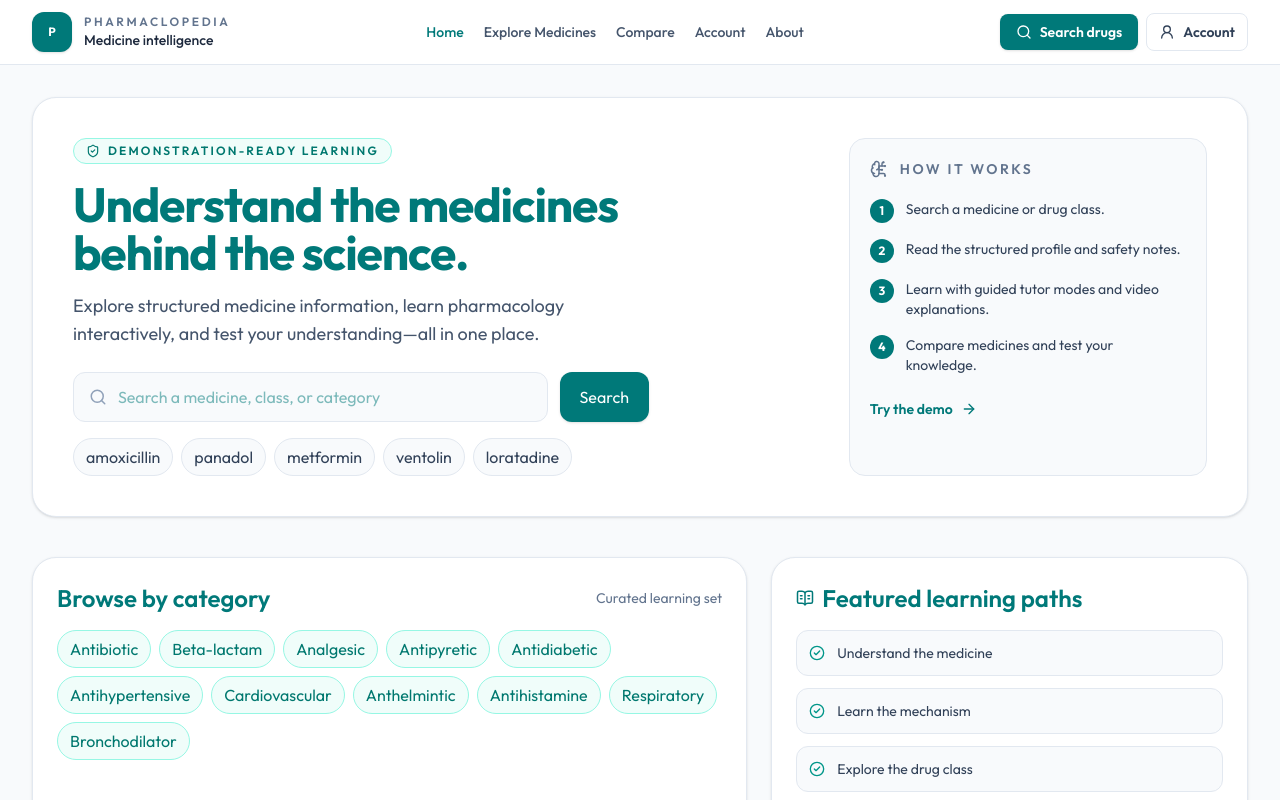
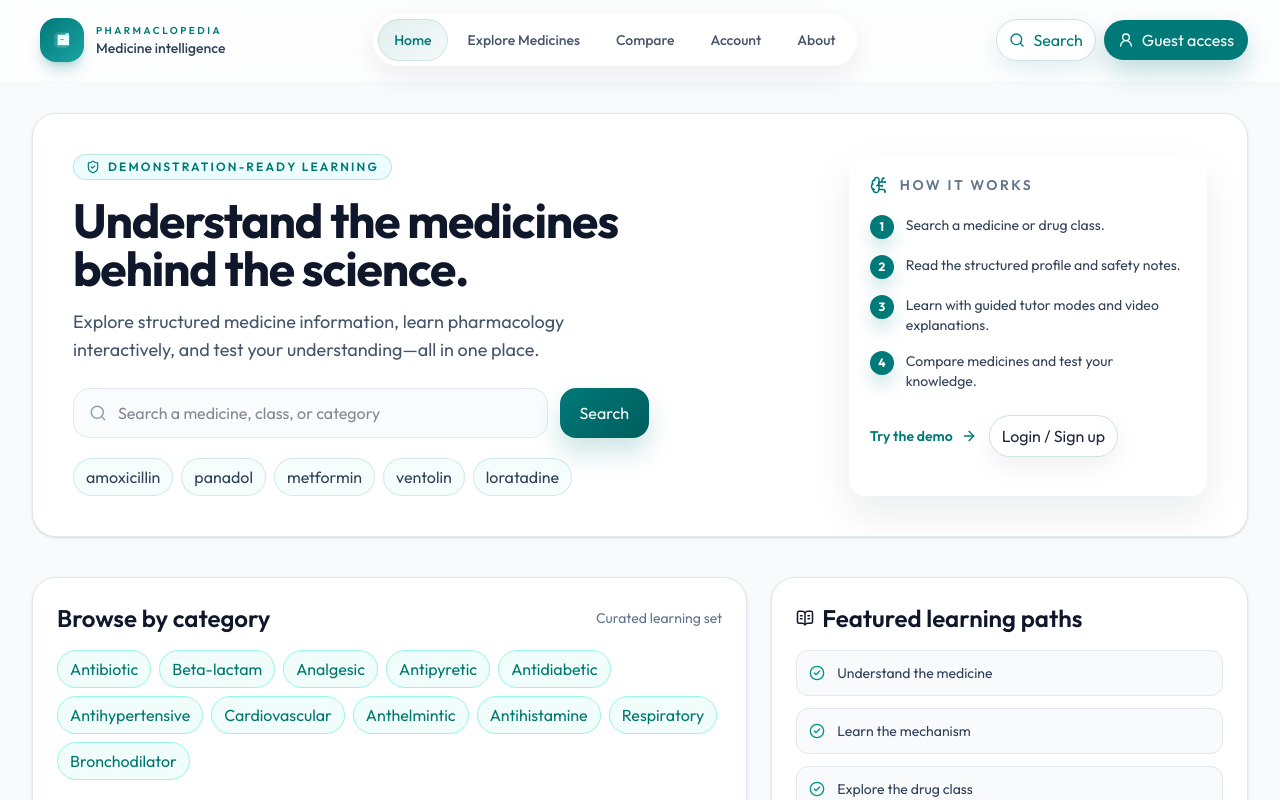
Before and after one commit to drisaden/pharmaclopedia, a React (Vite) app: page / in a window 1280 px wide. Shown: the top 800 px of the page. Built offline with nearby package versions, Linux system fonts and the light colour scheme.

Commit message:
feat: enhance navigation and authentication UI with new components and styles

```diff
--- a/src/App.tsx
+++ b/src/App.tsx
@@ -7,11 +7,14 @@ import {
   ChevronRight,
   CircleHelp,
   FlaskConical,
+  LogIn,
   Search,
   ShieldCheck,
+  Sparkles,
   Stethoscope,
   UserRound,
   Video,
+  X,
 } from 'lucide-react'
 import {
   BrowserRouter,
@@ -41,13 +44,15 @@ const formatList = (list: string[] | undefined, fallback = 'Information not avai
   list && list.length ? list.join(', ') : fallback
 
 function App() {
+  const [showAuthModal, setShowAuthModal] = useState(false)
+
   return (
     <BrowserRouter>
       <div className="min-h-screen bg-slate-50 text-slate-900">
-        <Header />
+        <Header onOpenAuth={() => setShowAuthModal(true)} />
         <main className="mx-auto max-w-7xl px-4 pb-16 pt-8 sm:px-6 lg:px-8">
           <Routes>
-            <Route path="/" element={<HomePage />} />
+            <Route path="/" element={<HomePage onOpenAuth={() => setShowAuthModal(true)} />} />
             <Route path="/search" element={<SearchPage />} />
             <Route path="/medicine/:id" element={<MedicineProfilePage />} />
             <Route path="/medicine/:id/teach" element={<TeachPage />} />
@@ -59,51 +64,138 @@ function App() {
           </Routes>
         </main>
         <Footer />
+        <AuthModal isOpen={showAuthModal} onClose={() => setShowAuthModal(false)} />
       </div>
     </BrowserRouter>
   )
 }
 
-function Header() {
+function Header({ onOpenAuth }: { onOpenAuth: () => void }) {
+  const [showSearch, setShowSearch] = useState(false)
+  const [query, setQuery] = useState('')
+  const navigate = useNavigate()
+
+  const handleSearch = (event: React.FormEvent<HTMLFormElement>) => {
+    event.preventDefault()
+    const term = query.trim()
+    setShowSearch(false)
+    navigate(term ? `/search?q=${encodeURIComponent(term)}` : '/search')
+  }
+
   return (
-    <header className="sticky top-0 z-40 border-b border-slate-200 bg-white/90 backdrop-blur-sm">
-      <div className="mx-auto flex max-w-7xl items-center justify-between gap-3 px-4 py-3 sm:px-6 lg:px-8">
-        <Link to="/" className="flex items-center gap-3">
-          <div className="flex h-10 w-10 items-center justify-center rounded-xl bg-slate-900 text-xs font-bold text-white shadow-sm">P</div>
+    <header className="sticky top-0 z-40 border-b border-white/60 bg-white/75 backdrop-blur-xl">
+      <div className="mx-auto max-w-7xl px-4 sm:px-6 lg:px-8">
+        <div className="relative flex items-center justify-between gap-3 py-3">
+          <Link to="/" className="flex items-center gap-3 rounded-2xl px-2 py-1.5 transition hover:scale-[1.01]">
+            <div className="flex h-11 w-11 items-center justify-center rounded-2xl bg-gradient-to-br from-[#007979] to-[#1ca3a3] shadow-lg shadow-[#007979]/25">
+              <svg viewBox="0 0 64 64" className="h-7 w-7" fill="none" xmlns="http://www.w3.org/2000/svg" aria-label="Pharmaclopedia logo">
+                <rect x="14" y="14" width="36" height="36" rx="10" fill="rgba(255,255,255,0.14)"/>
+                <path d="M22 20h6v24h-6V20Zm6 0h8v10h-8V20Zm0 12h8v12h-8V32Zm-6 0h6v12h-6V32Zm14-12h6v24h-6V20Zm6 0h6v24h-6V20Z" fill="#E8FFFE"/>
+                <circle cx="44" cy="20" r="4" fill="#B7FFF5"/>
+              </svg>
+            </div>
             <div>
-            <div className="text-xs font-semibold uppercase tracking-[0.22em] text-slate-500">PHARMACLOPEDIA</div>
-            <div className="text-sm font-medium text-slate-800">Medicine intelligence</div>
+              <div className="text-[10px] font-semibold uppercase tracking-[0.25em] text-[#007979]">PHARMACLOPEDIA</div>
+              <div className="text-sm font-medium text-slate-700">Medicine intelligence</div>
             </div>
           </Link>
-        <nav className="hidden items-center gap-5 md:flex">
+
+          <nav className="smart-nav hidden items-center gap-1 rounded-full border border-white/60 bg-white/60 p-1 shadow-[0_10px_30px_rgba(15,23,42,0.08)] md:flex">
             {primaryLinks.map(({ to, label }) => (
               <NavLink
                 key={to}
                 to={to}
                 className={({ isActive }) =>
-                `text-sm font-medium transition ${isActive ? 'text-slate-900' : 'text-slate-600 hover:text-slate-900'}`
+                  `nav-pill text-sm font-medium transition ${isActive ? 'active' : ''}`
                 }
               >
                 {label}
               </NavLink>
             ))}
           </nav>
+
           <div className="flex items-center gap-2">
-          <Link to="/search?q=amoxicillin" className="inline-flex items-center gap-2 rounded-lg bg-slate-900 px-4 py-2 text-sm font-semibold text-white shadow-sm hover:bg-slate-800">
+            <button
+              type="button"
+              onClick={() => setShowSearch((current) => !current)}
+              className="inline-flex items-center gap-2 rounded-full border border-[#007979]/20 bg-white/70 px-3 py-2 text-sm font-semibold text-[#007979] shadow-[0_8px_24px_rgba(0,121,121,0.12)] transition hover:-translate-y-0.5 hover:shadow-[0_12px_28px_rgba(0,121,121,0.18)]"
+            >
               <Search size={16} />
-            Search drugs
-          </Link>
-          <Link to="/account" className="hidden items-center gap-2 rounded-lg border border-slate-200 bg-white px-3 py-2 text-sm font-semibold text-slate-700 hover:border-slate-300 sm:inline-flex">
+              <span className="hidden sm:inline">Search</span>
+            </button>
+            <button
+              type="button"
+              onClick={onOpenAuth}
+              className="inline-flex items-center gap-2 rounded-full bg-[#007979] px-3.5 py-2 text-sm font-semibold text-white shadow-[0_12px_26px_rgba(0,121,121,0.25)] transition hover:-translate-y-0.5 hover:bg-[#005d5d]"
+            >
               <UserRound size={16} />
-            Account
-          </Link>
+              <span className="hidden sm:inline">Guest access</span>
+            </button>
           </div>
+        </div>
+
+        {showSearch && (
+          <div className="relative z-10 pb-3">
+            <form onSubmit={handleSearch} className="glass-panel flex items-center gap-2 rounded-2xl border border-white/70 bg-white/80 p-2 shadow-[0_18px_40px_rgba(15,23,42,0.08)]">
+              <Search className="ml-2 text-[#007979]" size={18} />
+              <input
+                autoFocus
+                value={query}
+                onChange={(event) => setQuery(event.target.value)}
+                placeholder="Search medicine, class, or category"
+                className="w-full border-0 bg-transparent py-2 pr-2 text-sm text-slate-800 outline-none placeholder:text-slate-400"
+              />
+              <button type="submit" className="rounded-xl bg-[#007979] px-3 py-2 text-sm font-semibold text-white transition hover:bg-[#005d5d]">
+                Go
+              </button>
+            </form>
+          </div>
+        )}
       </div>
     </header>
   )
 }
 
-function HomePage() {
+function AuthModal({ isOpen, onClose }: { isOpen: boolean; onClose: () => void }) {
+  if (!isOpen) return null
+
+  return (
+    <div className="fixed inset-0 z-50 flex items-center justify-center bg-slate-950/35 p-4 backdrop-blur-sm">
+      <div className="w-full max-w-md rounded-[28px] border border-white/60 bg-white/85 p-6 shadow-[0_26px_80px_rgba(15,23,42,0.22)] backdrop-blur-xl">
+        <div className="flex items-center justify-between">
+          <div>
+            <p className="text-[10px] font-semibold uppercase tracking-[0.2em] text-[#007979]">Welcome</p>
+            <h2 className="mt-2 text-2xl font-bold text-slate-900">Continue as guest or sign in</h2>
+          </div>
+          <button type="button" onClick={onClose} className="rounded-full border border-slate-200 bg-slate-50 p-2 text-slate-600 transition hover:border-slate-300 hover:text-slate-900">
+            <X size={16} />
+          </button>
+        </div>
+
+        <div className="mt-6 space-y-3">
+          <button type="button" onClick={onClose} className="primary-button flex w-full items-center justify-center gap-2 rounded-2xl px-4 py-3 text-sm font-semibold text-white">
+            <Sparkles size={16} />
+            Continue as guest
+          </button>
+          <button type="button" onClick={onClose} className="secondary-button flex w-full items-center justify-center gap-2 rounded-2xl border border-slate-200 bg-white px-4 py-3 text-sm font-semibold text-slate-800">
+            <LogIn size={16} />
+            Sign in
+          </button>
+          <button type="button" onClick={onClose} className="secondary-button flex w-full items-center justify-center gap-2 rounded-2xl border border-slate-200 bg-white px-4 py-3 text-sm font-semibold text-slate-800">
+            <UserRound size={16} />
+            Create account
+          </button>
+        </div>
+
+        <p className="mt-5 text-center text-xs text-slate-500">
+          Guest access remains available by default, and accounts are optional for learning and revision.
+        </p>
+      </div>
+    </div>
+  )
+}
+
+function HomePage({ onOpenAuth }: { onOpenAuth: () => void }) {
   const [query, setQuery] = useState('')
   const navigate = useNavigate()
   const suggested = ['amoxicillin', 'panadol', 'metformin', 'ventolin', 'loratadine']
@@ -120,7 +212,7 @@ function HomePage() {
       <section className="rounded-3xl border border-slate-200 bg-white p-6 shadow-sm sm:p-8 lg:p-10">
         <div className="grid gap-8 lg:grid-cols-[1.35fr_0.65fr]">
           <div>
-            <div className="mb-4 inline-flex items-center gap-2 rounded-full border border-teal-200 bg-teal-50 px-3 py-1 text-xs font-semibold uppercase tracking-[0.18em] text-teal-700">
+            <div className="mb-4 inline-flex items-center gap-2 rounded-full border border-[#007979]/20 bg-[#edfdfd] px-3 py-1 text-xs font-semibold uppercase tracking-[0.18em] text-[#007979]">
               <ShieldCheck size={14} />
               Demonstration-ready learning
             </div>
@@ -138,22 +230,22 @@ function HomePage() {
                   aria-label="Search medicines"
                   value={query}
                   onChange={(event) => setQuery(event.target.value)}
-                  className="w-full rounded-xl border border-slate-200 bg-slate-50 py-3 pl-11 pr-4 text-base text-slate-900 outline-none transition focus:border-slate-400 focus:ring-4 focus:ring-slate-200"
+                  className="w-full rounded-2xl border border-slate-200 bg-slate-50/80 py-3 pl-11 pr-4 text-base text-slate-900 outline-none transition focus:border-[#007979]/40 focus:ring-4 focus:ring-[#007979]/10"
                   placeholder="Search a medicine, class, or category"
                 />
               </div>
-              <button type="submit" className="inline-flex items-center justify-center rounded-xl bg-slate-900 px-5 py-3 font-semibold text-white shadow-sm transition hover:bg-slate-800">
+              <button type="submit" className="primary-button inline-flex items-center justify-center rounded-2xl px-5 py-3 font-semibold text-white">
                 Search
               </button>
             </form>
 
-            <div className="mt-4 flex flex-wrap gap-2">
+            <div className="mt-5 flex flex-wrap gap-2">
               {suggested.map((term) => (
                 <button
                   key={term}
                   type="button"
                   onClick={() => navigate(`/search?q=${encodeURIComponent(term)}`)}
-                  className="rounded-full border border-slate-200 bg-slate-50 px-3 py-1.5 text-sm text-slate-700 transition hover:border-slate-300 hover:bg-slate-100"
+                  className="rounded-full border border-[#007979]/15 bg-[#f5fdfd] px-3 py-1.5 text-sm text-slate-700 transition hover:-translate-y-0.5 hover:border-[#007979]/30 hover:shadow-[0_10px_20px_rgba(0,121,121,0.08)]"
                 >
                   {term}
                 </button>
@@ -161,9 +253,9 @@ function HomePage() {
             </div>
           </div>
 
-          <div className="rounded-2xl border border-slate-200 bg-slate-50 p-5">
+          <div className="glass-panel rounded-2xl border border-white/70 bg-white/60 p-5 shadow-[0_18px_45px_rgba(15,23,42,0.08)]">
             <div className="flex items-center gap-3 text-sm font-semibold uppercase tracking-[0.18em] text-slate-500">
-              <BrainCircuit size={18} />
+              <BrainCircuit size={18} className="text-[#007979]" />
               How it works
             </div>
             <ol className="mt-5 space-y-4">
@@ -174,14 +266,19 @@ function HomePage() {
                 'Compare medicines and test your knowledge.',
               ].map((step, index) => (
                 <li key={step} className="flex gap-3 text-sm text-slate-700">
-                  <div className="flex h-6 w-6 shrink-0 items-center justify-center rounded-full bg-slate-900 text-xs font-bold text-white">{index + 1}</div>
+                  <div className="flex h-6 w-6 shrink-0 items-center justify-center rounded-full bg-[#007979] text-xs font-bold text-white shadow-[0_10px_18px_rgba(0,121,121,0.2)]">{index + 1}</div>
                   <span>{step}</span>
                 </li>
               ))}
             </ol>
-            <Link to="/medicine/amoxicillin/teach" className="mt-6 inline-flex items-center gap-2 text-sm font-semibold text-slate-900">
+            <div className="mt-6 flex flex-wrap gap-3">
+              <Link to="/medicine/amoxicillin/teach" className="inline-flex items-center gap-2 text-sm font-semibold text-[#007979] transition hover:translate-x-0.5">
                 Try the demo <ArrowRight size={16} />
               </Link>
+              <button type="button" onClick={onOpenAuth} className="secondary-button rounded-full border border-[#007979]/20 bg-white/70 px-3 py-2 text-sm font-semibold text-slate-800">
+                Login / Sign up
+              </button>
+            </div>
           </div>
         </div>
       </section>
@@ -420,7 +517,7 @@ function MedicineProfilePage() {
               <ul className="mt-4 space-y-3 text-slate-700">
                 {section.body.map((item, index) => (
                   <li key={`${section.id}-${index}`} className="rounded-xl border border-slate-200 bg-slate-50 p-3 text-sm leading-6">
-                    {typeof item === 'string' ? item : item}
+                    {item}
                   </li>
                 ))}
               </ul>
--- a/src/index.css
+++ b/src/index.css
@@ -43,6 +43,58 @@ select {
   font: inherit;
 }
 
+.smart-nav {
+  backdrop-filter: blur(12px);
+}
+
+.nav-pill {
+  position: relative;
+  border-radius: 999px;
+  padding: 0.7rem 1rem;
+  color: #475569;
+  transition: all 0.2s ease;
+}
+
+.nav-pill:hover {
+  color: #0f172a;
+  transform: translateY(-1px);
+}
+
+.nav-pill.active {
+  background: linear-gradient(135deg, rgba(0, 121, 121, 0.12), rgba(0, 121, 121, 0.04));
+  color: var(--brand);
+  box-shadow: inset 0 0 0 1px rgba(0, 121, 121, 0.14);
+}
+
+.glass-panel {
+  background: rgba(255, 255, 255, 0.7);
+  backdrop-filter: blur(14px);
+  -webkit-backdrop-filter: blur(14px);
+  box-shadow: 0 18px 40px rgba(15, 23, 42, 0.08);
+}
+
+.primary-button,
+.secondary-button {
+  position: relative;
+  overflow: hidden;
+  transition: transform 0.2s ease, box-shadow 0.2s ease, background 0.2s ease;
+}
+
+.primary-button {
+  background: linear-gradient(135deg, var(--brand) 0%, var(--brand-dark) 100%);
+  box-shadow: 0 14px 26px rgba(0, 121, 121, 0.2);
+}
+
+.primary-button:hover,
+.secondary-button:hover {
+  transform: translateY(-1px);
+}
+
+.secondary-button {
+  background: rgba(255, 255, 255, 0.7);
+  box-shadow: 0 10px 24px rgba(15, 23, 42, 0.06);
+}
+
 .bg-slate-900,
 .border-slate-900,
 .bg-slate-900:hover {
@@ -52,11 +104,6 @@ select {
 
 .hover\:bg-slate-800:hover {
   background-color: var(--brand-dark) !important;
-}
-
-.text-slate-900,
-.text-slate-900:hover {
-  color: var(--brand) !important;
 }
 
 .text-white,
@@ -72,6 +119,11 @@ iframe {
 
 a {
   text-decoration: none;
+  transition: color 0.2s ease, transform 0.2s ease;
+}
+
+a:hover {
+  transform: translateY(-1px);
 }
 
 @media (prefers-reduced-motion: reduce) {
```
Lines whose indentation alone changed are shown as unchanged.
